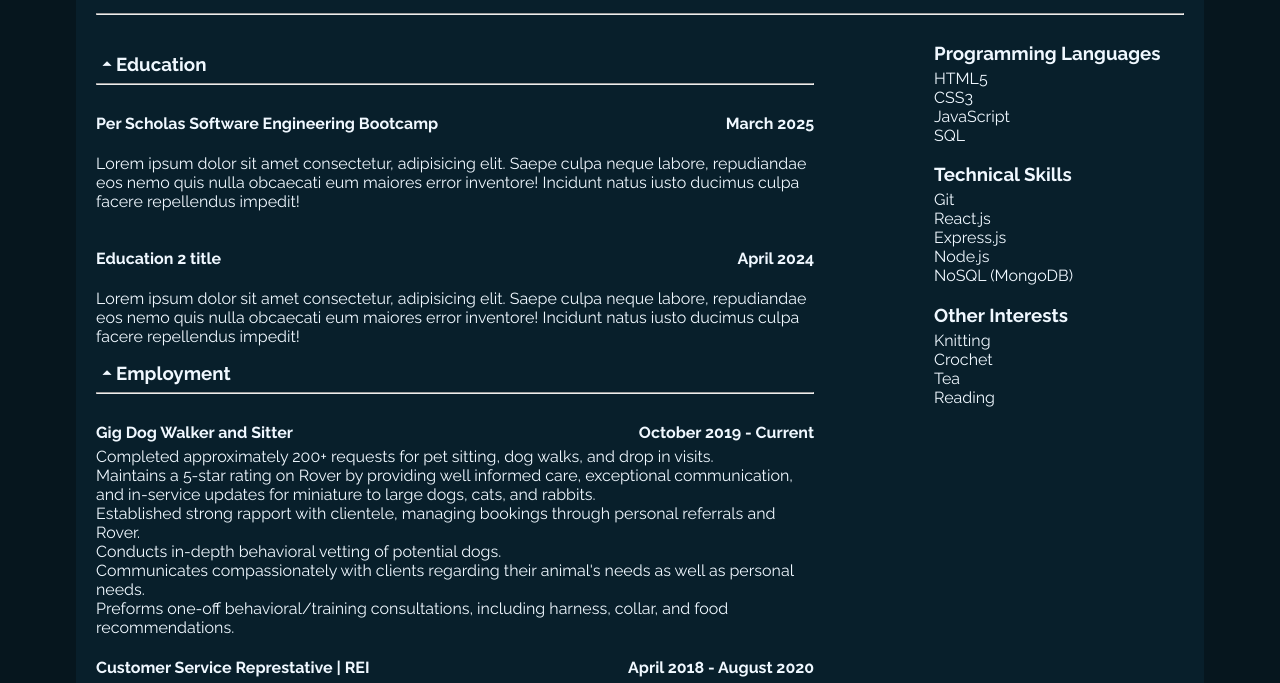
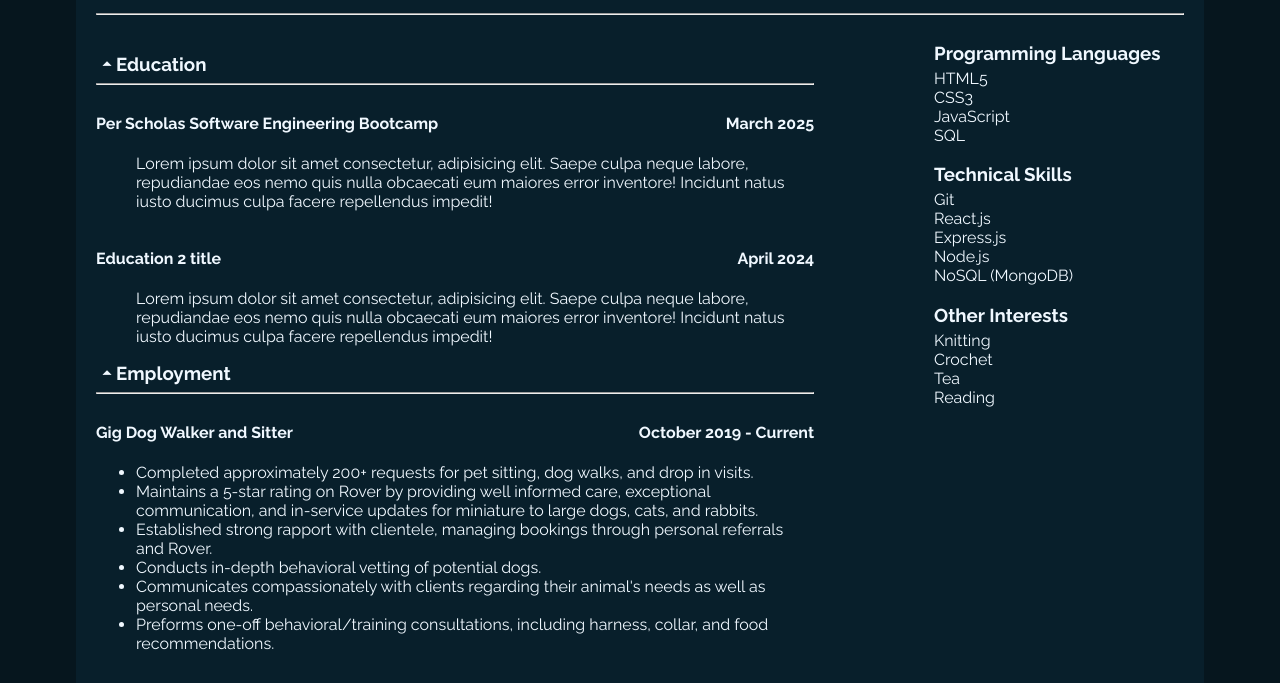
Before and after one commit to codingbecca/resume, a plain HTML site: page index.html in a window 1280 px wide. Shown: the part 235-918 px from the top of the page. Drawn offline with Linux system fonts and the light colour scheme.

Commit message:
updated styling

```diff
--- a/style.css
+++ b/style.css
@@ -38,8 +38,7 @@ a:visited {
   color: #66ccff;
 }
 h1,
-h2,
-ul {
+h2 {
   padding: 0;
   margin: 0;
 }
@@ -47,8 +46,10 @@ h3,
 h4 {
   margin-bottom: 5px;
 }
-ul {
+.info {
   list-style-type: none;
+  margin: 0;
+  padding: 0;
 }
 .mainSection {
   display: flex;
@@ -59,6 +60,9 @@ main {
   width: 66%;
   min-width: 500px;
   padding-top: 30px;
+}
+.sectionDetail p {
+  padding-left: 40px;
 }
 aside {
   width: 33%;
```
